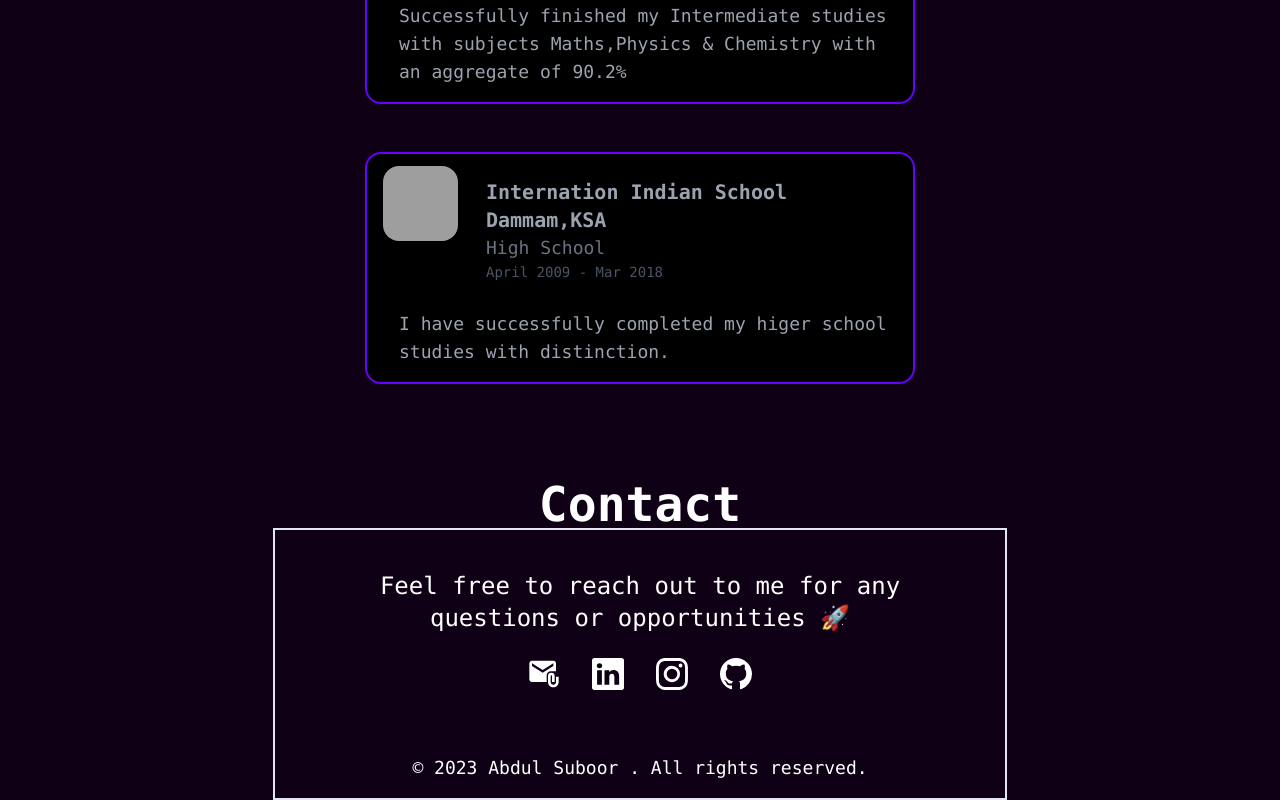
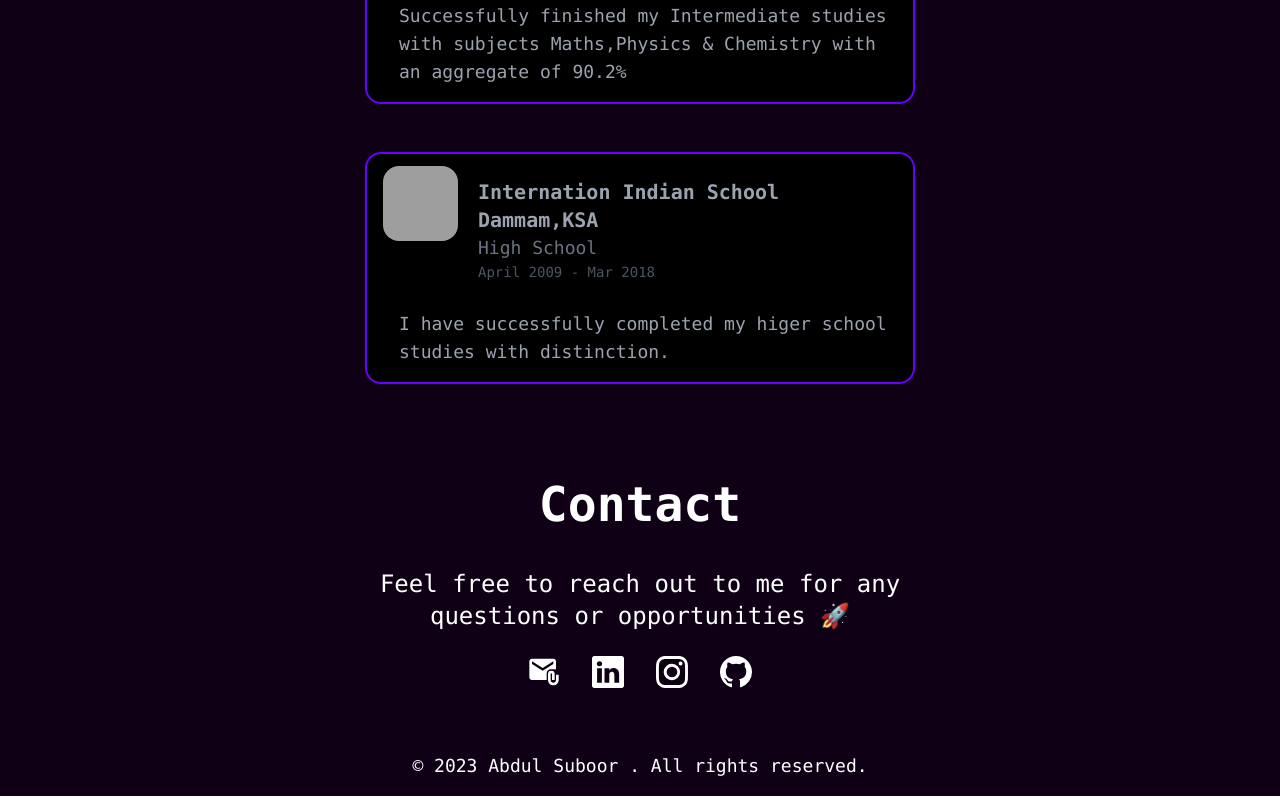
Before and after one commit to Asuboor/Personal-Portfolio, a React (Create React App) app: page / in a window 1280 px wide. Shown: the part 5619-6419 px from the top of the page. Built offline with nearby package versions, Linux system fonts and the light colour scheme; grey boxes are pictures that could not be loaded.

Commit message:
removed border white and adjusted edu cards

```diff
--- a/src/components/EduCard.js
+++ b/src/components/EduCard.js
@@ -3,7 +3,7 @@ import { Image } from "@chakra-ui/react";
 
 const EduCard = (props) => {
   return (
-    <div className="w-2/3  m-auto   mt-12  border-light border-2  rounded-2xl bg-black lg:w-1/2">
+    <div className="w-3/4  m-auto   mt-12  border-light border-2  rounded-2xl bg-black lg:w-1/2">
       <div className="flex mt-3 ml-4 ">
         <Image
           className="rounded-2xl"
@@ -13,7 +13,7 @@ const EduCard = (props) => {
           alt="Dan Abramov"
         />
 
-        <div className="ml-4 p-3">
+        <div className="ml-2 p-3">
           <div className="text-xl text-gray-400 font-bold">{props.name}</div>
           <div className="text-lg text-gray-500">{props.course}</div>
           <div className="text-sm text-gray-600">{props.duration}</div>
--- a/src/sections/Contact.js
+++ b/src/sections/Contact.js
@@ -7,7 +7,7 @@ const Contact = () => {
   return (
     <div id="contact">
       <div className="text-center text-5xl mt-24 font-bold">Contact</div>
-      <div className="w-2/3 m-auto border-2  p-4 space-y-4 ">
+      <div className="w-2/3 m-auto  p-4 space-y-4 ">
         <div className="text-center text-2xl  m-6 font-lg">
           Feel free to reach out to me for any questions or opportunities 🚀
         </div>
```
